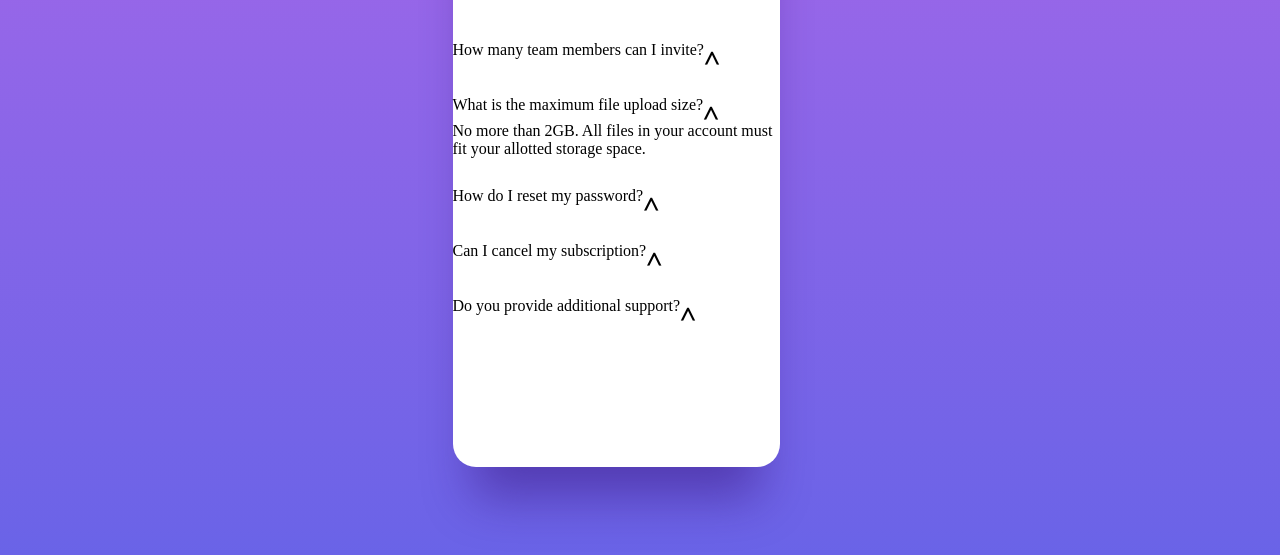
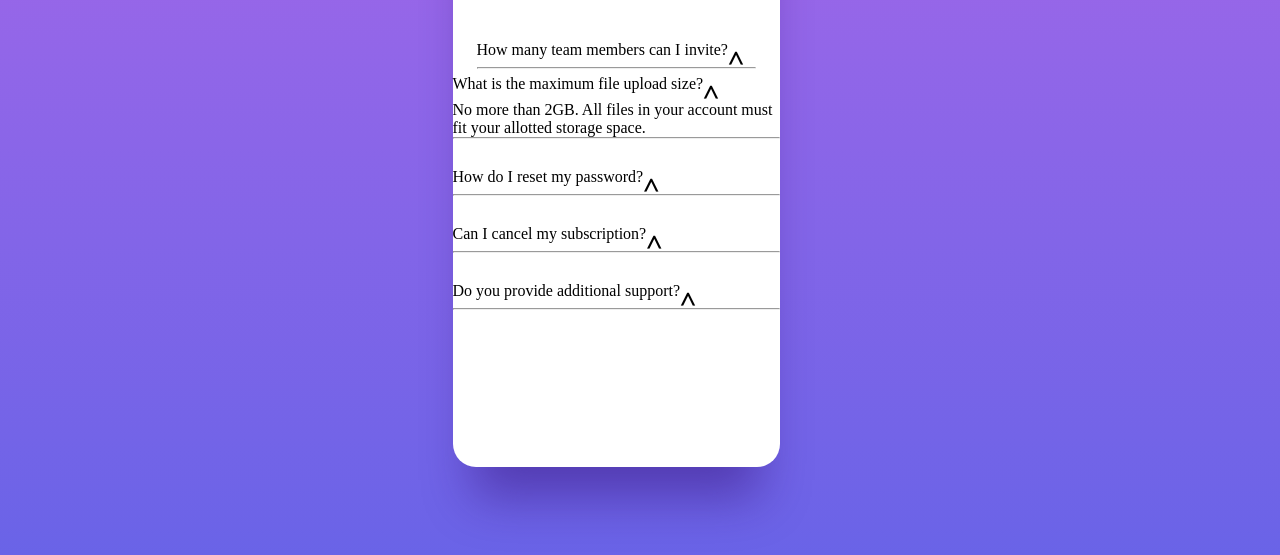
Before and after one commit to Have-Samuel/fAQ-accordion-card, a website: page index.html in a window 1280 px wide. Shown: the part 335-890 px from the top of the page. Drawn offline with Linux system fonts and the light colour scheme.

Commit message:
Add the HR element to the section

```diff
--- a/index.html
+++ b/index.html
@@ -15,29 +15,29 @@
     <div class="mobile-image"></div>
     <div class="content">
       <h2>FAQ</h2>
-    <div>
+    <div class="para1">
       <p>How many team members can I invite?<span style='font-size:40px;'>&#8248;</span></p>
+      <hr>
     </div>
-
     <div>
       <p>What is the maximum file upload size?<span style='font-size:40px;'>&#8248;</span></p>
       <p>No more than 2GB. All files in your account
          must fit your allotted storage space.</p>
+         <hr>
     </div>
-
     <div>
       <p>How do I reset my password?<span style='font-size:40px;'>&#8248;</span></p>
+      <hr>
     </div>
-
     <div>
       <p>Can I cancel my subscription?<span style='font-size:40px;'>&#8248;</span></p>
+      <hr>
     </div>
-
     <div>
       <p>Do you provide additional support?<span style='font-size:40px;'>&#8248;</span></p>
+      <hr>
     </div>
     </div>
-
   </div>
 </body>
 </html>
--- a/style.css
+++ b/style.css
@@ -43,6 +43,12 @@ body {
   background-position: 50% 50%;
 }
 
+.content {
+  display: flex;
+  flex-direction: column;
+  margin: 0 auto;
+}
+
 .content h2 {
   height: 32px;
   width: 67px;
@@ -55,3 +61,21 @@ body {
   color: rgba(30, 31, 54, 1);
   padding: 8.3rem 8.1rem 3.4rem 8.1rem;
 }
+
+.para1 {
+  height: 34px;
+  width: 279px;
+  margin: 0 auto;
+}
+
+/* .para1 p {
+  height: 13px;
+  width: 235px;
+  font-family: 'Kumbh Sans', sans-serif;
+  font-size: 13px;
+  font-weight: 400;
+  line-height: 16px;
+  letter-spacing: 0;
+  text-align: left;
+
+} */
```
